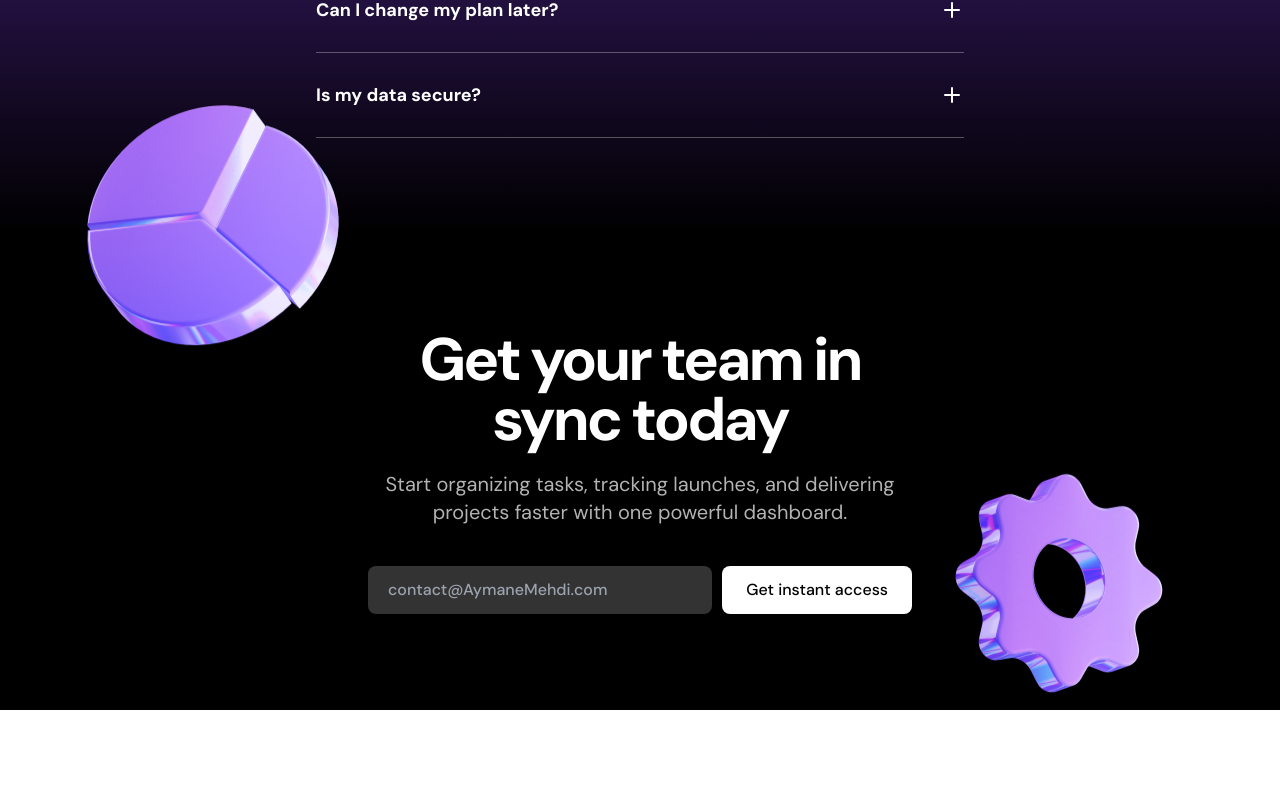
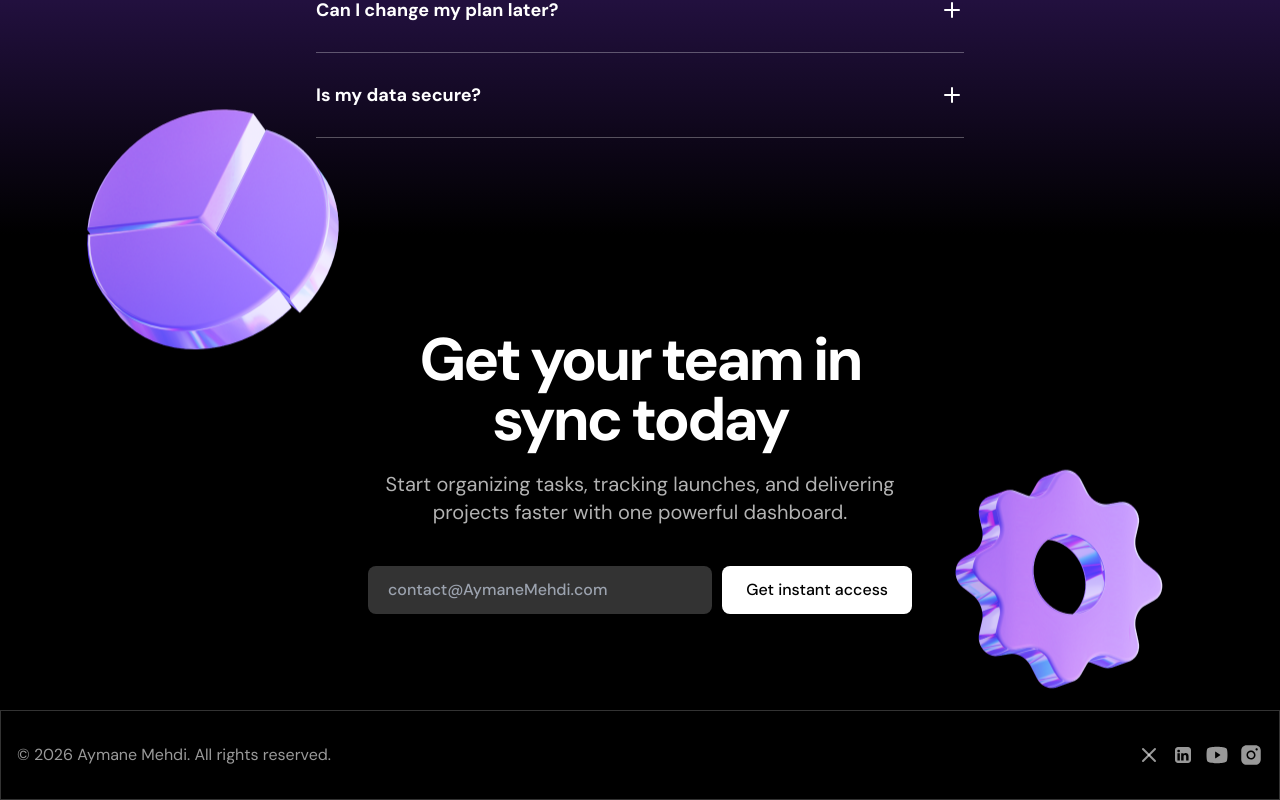
Before and after one commit to AymaneMehdi/Dark-Landing-Page-Task-Flow, a Next.js app: page / in a window 1280 px wide. Shown: the part 3273-4073 px from the top of the page. Before the commit the page ends 3983 px from the top, so only its background shows below. Built offline with nearby package versions, Linux system fonts and the light colour scheme.

Commit message:
Add Footer component with social media icons and styling.

```diff
--- a/src/app/page.tsx
+++ b/src/app/page.tsx
@@ -6,6 +6,7 @@ import { Features } from "@/components/Features";
 import { ProductShowcase } from "@/components/ProductShowcase";
 import { FAQs } from "@/components/FAQs";
 import { CallToAction } from "@/components/CallToAction";
+import { Footer } from "@/components/Footer";
 export default function Home() {
   return (
     <>
@@ -17,6 +18,7 @@ export default function Home() {
       <ProductShowcase />
       <FAQs />
       <CallToAction />
+      <Footer />
     </>
   );
 }
--- /dev/null
+++ b/src/components/Footer.tsx
@@ -0,0 +1,31 @@
+import XIcon from "../assets/icons/x.svg";
+import LinkedInIcon from "../assets/icons/linkedin.svg";
+import YoutubeIcon from "../assets/icons/youtube.svg";
+import InstaIcon from "../assets/icons/insta.svg";
+export const Footer = () => {
+  return (
+    <div className="bg-black text-white/60 border border-white/20 py-8">
+      <div className="container">
+        <div className="flex flex-col gap-4 sm:flex-row sm:justify-between">
+          <div className="text-center">
+            © 2026 Aymane Mehdi. All rights reserved.
+          </div>
+          <ul className="flex justify-center gap-2.5">
+            <li>
+              <XIcon />
+            </li>
+            <li>
+              <LinkedInIcon />
+            </li>
+            <li>
+              <YoutubeIcon />
+            </li>
+            <li>
+              <InstaIcon />
+            </li>
+          </ul>
+        </div>
+      </div>
+    </div>
+  );
+};
```
